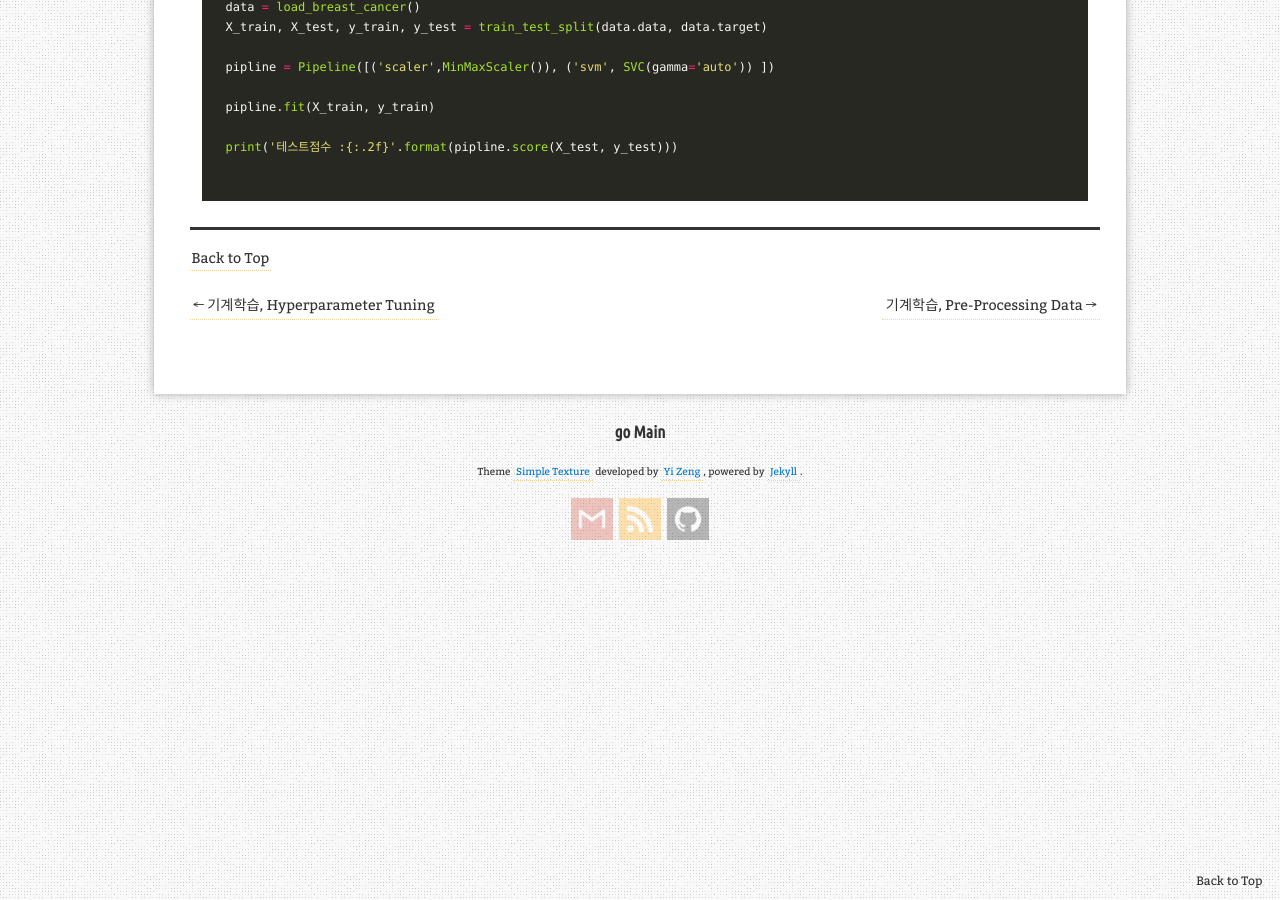
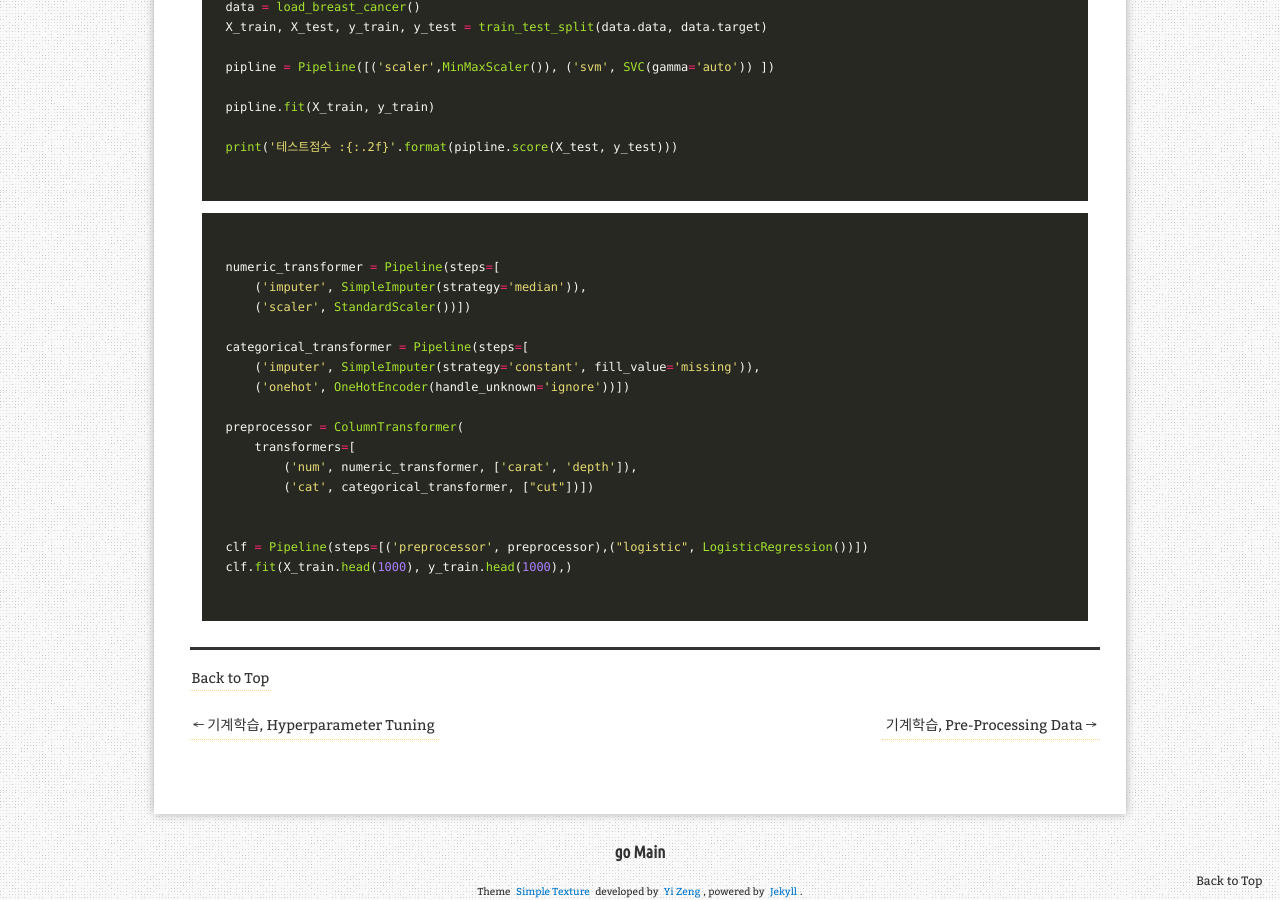
Before and after one commit to aristohyun/aristohyun.github.io, a Jekyll site: the page built from _posts/2021-07-08-Pre-Processing-Data-2.md, in a window 1280 px wide and 900 px high, scrolled down 3008 px. Built offline with Jekyll 4.4.1, drawn with Linux system fonts in a browser that asks for light colours; formulas are drawn with MathJax 3; comment, search, counter and statistics services are not loaded.

Commit message:
Update 2021-07-08-Pre-Processing-Data-2.md

```diff
--- a/_posts/2021-07-08-Pre-Processing-Data-2.md
+++ b/_posts/2021-07-08-Pre-Processing-Data-2.md
@@ -116,3 +116,25 @@ pipline.fit(X_train, y_train)
 print('테스트점수 :{:.2f}'.format(pipline.score(X_test, y_test)))
 
 ~~~
+
+
+~~~ python
+
+numeric_transformer = Pipeline(steps=[
+    ('imputer', SimpleImputer(strategy='median')),
+    ('scaler', StandardScaler())])
+
+categorical_transformer = Pipeline(steps=[
+    ('imputer', SimpleImputer(strategy='constant', fill_value='missing')),
+    ('onehot', OneHotEncoder(handle_unknown='ignore'))])
+
+preprocessor = ColumnTransformer(
+    transformers=[
+        ('num', numeric_transformer, ['carat', 'depth']),
+        ('cat', categorical_transformer, ["cut"])])
+
+
+clf = Pipeline(steps=[('preprocessor', preprocessor),("logistic", LogisticRegression())])
+clf.fit(X_train.head(1000), y_train.head(1000),)
+
+~~~
```
